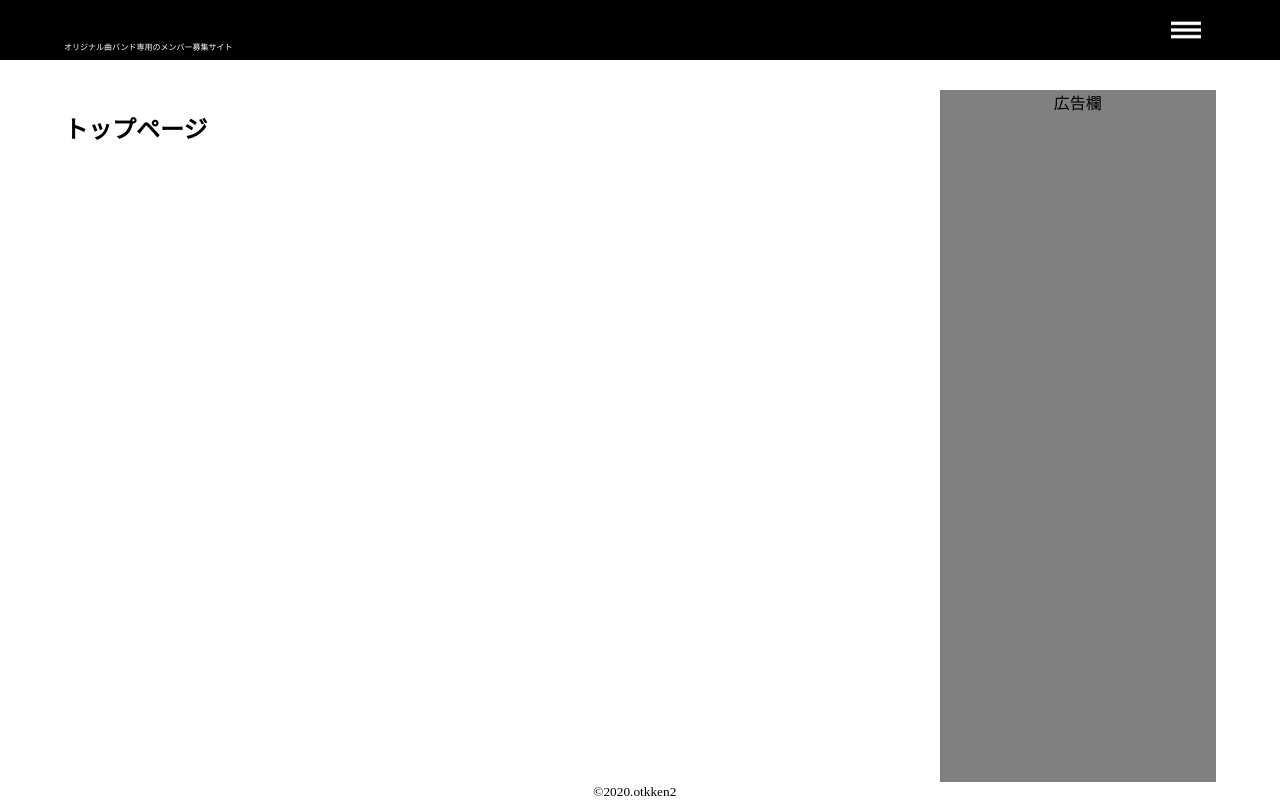
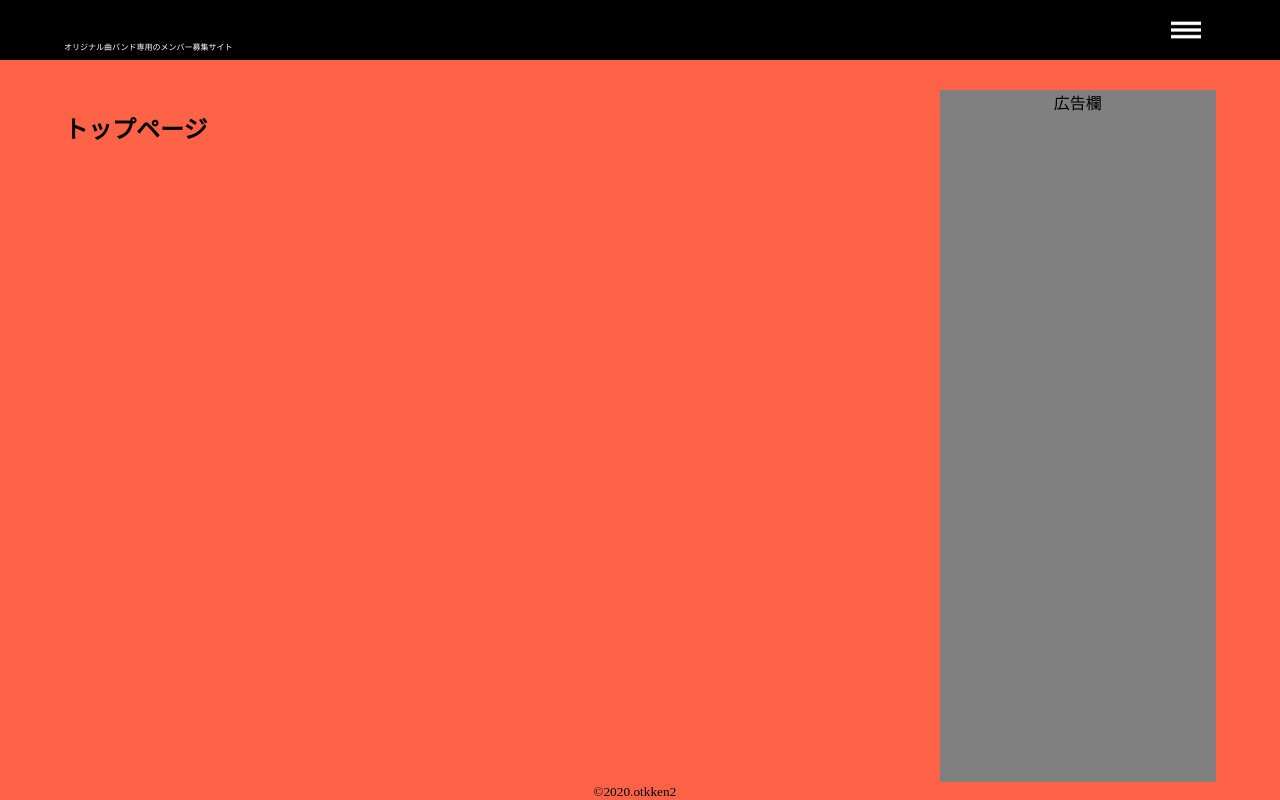
Before and after one commit to otkken2/membo, a Django app: page / in a window 1280 px wide. Run offline with Django 3.2, Linux system fonts and the light colour scheme; data that the repository does not hold is empty; some libraries are stand-ins or nearby versions.

Commit message:
reflect file change test

```diff
--- a/static/css/style.css
+++ b/static/css/style.css
@@ -9,7 +9,7 @@
 html{
     text-align: center;
     height: 100vh;
-    background-colorgit: tomato;
+    background-color: tomato;
 }
 
 body{
```
